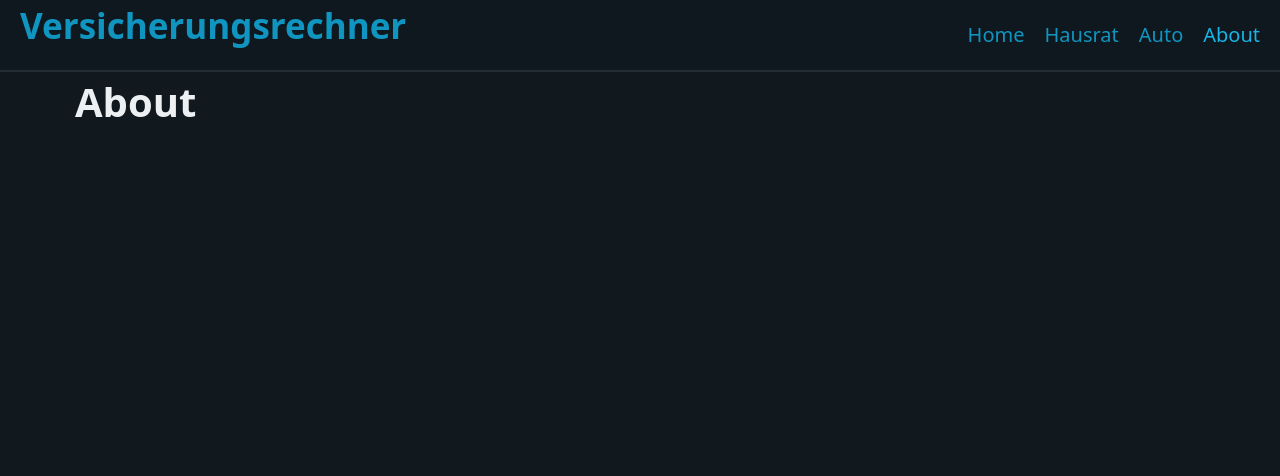
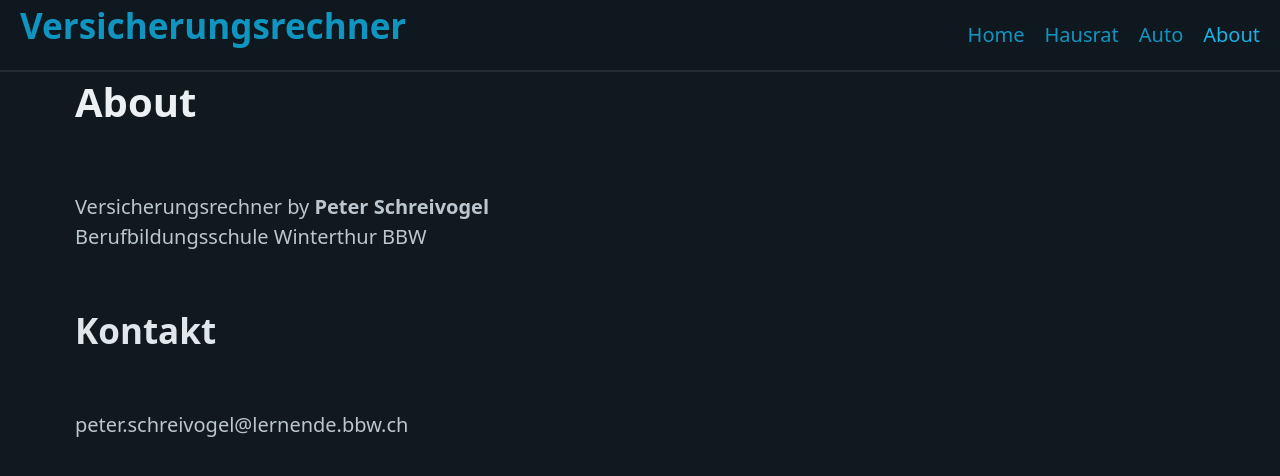
Before and after one commit to pcaracal/project_versicherungsrechner, a React (Create React App) app in the folder versicherungsrechner/: page /about in a window 1280 px wide. Shown: the top 476 px of the page. Built offline with nearby package versions, Linux system fonts and the light colour scheme.

Commit message:
about site done for now

```diff
--- a/versicherungsrechner/src/sites/About.js
+++ b/versicherungsrechner/src/sites/About.js
@@ -4,6 +4,14 @@ const About = () => {
         <div className="About">
             <main className="container">
                 <h1>About</h1>
+                <p>
+                    Versicherungsrechner by <strong>Peter Schreivogel</strong><br />
+                    Berufbildungsschule Winterthur BBW
+                </p>
+                <h2>Kontakt</h2>
+                <p>
+                    peter.schreivogel@lernende.bbw.ch
+                </p>
             </main>
         </div>
     );
```
